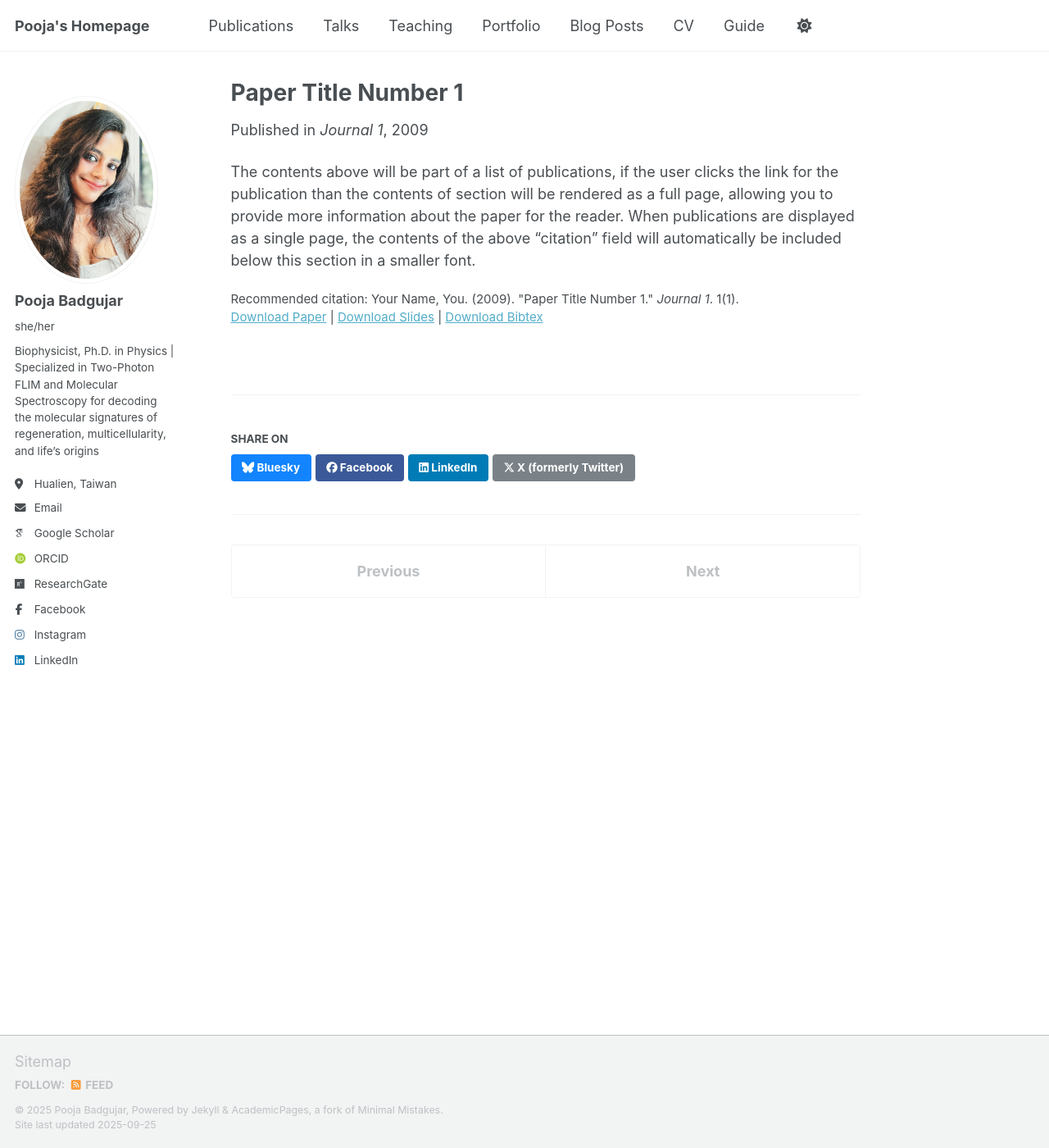
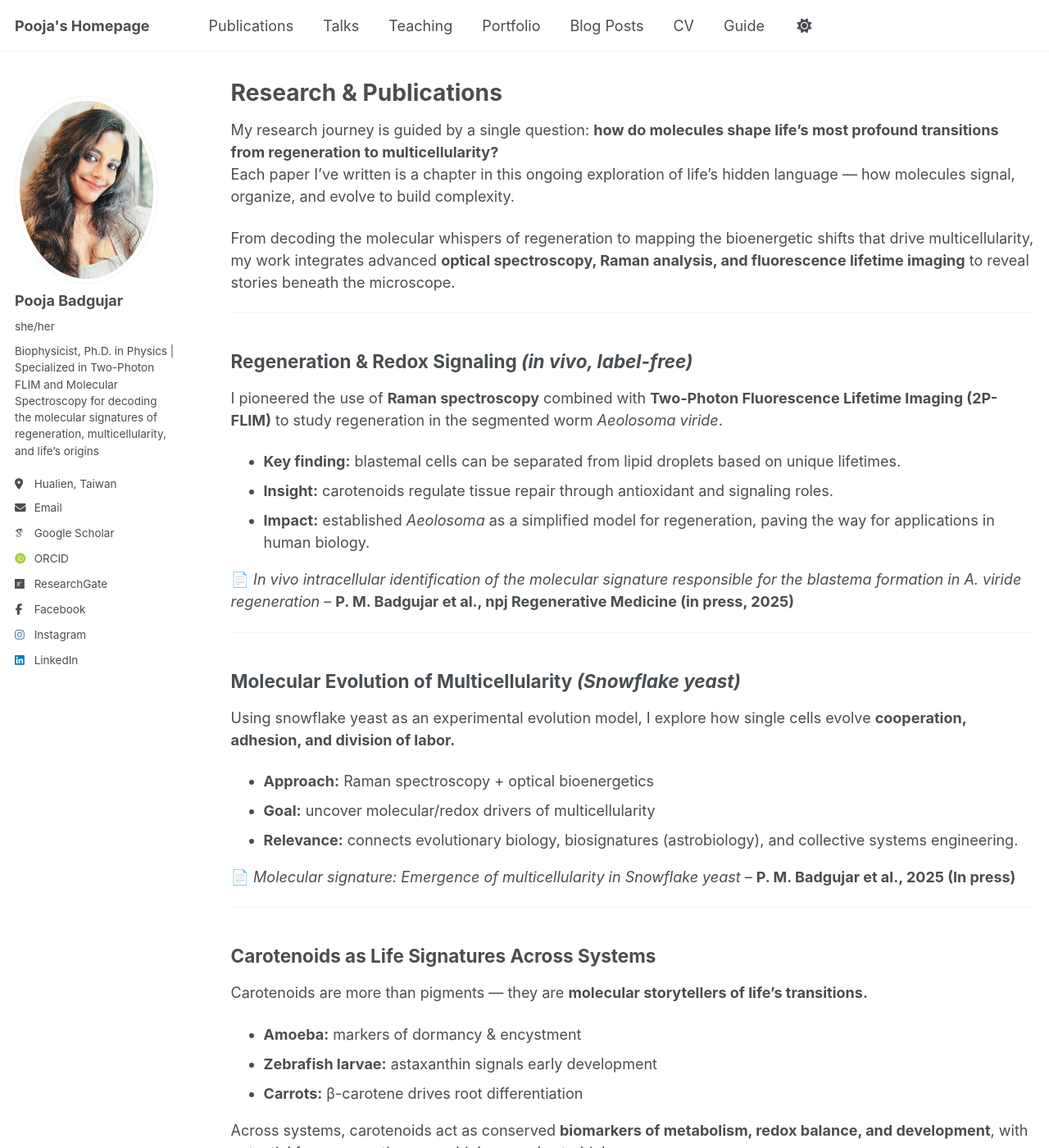
Before and after one commit to pooja-badgujar/pooja, a Jekyll site: the page built from _publications/2009-10-01-paper-title-number-1.md, in a window 1280 px wide and 1400 px high. Shown: the whole window at 82% size. Built offline with Jekyll 4.4.1, drawn with Linux system fonts in a browser that asks for light colours; some web fonts are replaced; a script that is not in the unit is left out; some of the changed text lies outside the part shown.

Commit message:
Update 2009-10-01-paper-title-number-1.md

```diff
--- a/_publications/2009-10-01-paper-title-number-1.md
+++ b/_publications/2009-10-01-paper-title-number-1.md
@@ -1,14 +1,63 @@
 ---
-title: "Paper Title Number 1"
-collection: publications
-category: manuscripts
-permalink: /publication/2009-10-01-paper-title-number-1
-excerpt: 'This paper is about the number 1. The number 2 is left for future work.'
-date: 2009-10-01
-venue: 'Journal 1'
-slidesurl: 'http://academicpages.github.io/files/slides1.pdf'
-paperurl: 'http://academicpages.github.io/files/paper1.pdf'
-bibtexurl: 'http://academicpages.github.io/files/bibtex1.bib'
-citation: 'Your Name, You. (2009). &quot;Paper Title Number 1.&quot; <i>Journal 1</i>. 1(1).'
+layout: archive
+title: "Research & Publications"
+permalink: /research/
+author_profile: true
 ---
-The contents above will be part of a list of publications, if the user clicks the link for the publication than the contents of section will be rendered as a full page, allowing you to provide more information about the paper for the reader. When publications are displayed as a single page, the contents of the above "citation" field will automatically be included below this section in a smaller font.
+
+{% include base_path %}
+
+My research journey is guided by a single question: **how do molecules shape life’s most profound transitions from regeneration to multicellularity?**
+Each paper I’ve written is a chapter in this ongoing exploration of life’s hidden language — how molecules signal, organize, and evolve to build complexity.
+
+From decoding the molecular whispers of regeneration to mapping the bioenergetic shifts that drive multicellularity, my work integrates advanced **optical spectroscopy, Raman analysis, and fluorescence lifetime imaging** to reveal stories beneath the microscope.
+
+---
+
+## Regeneration & Redox Signaling *(in vivo, label-free)*
+
+I pioneered the use of **Raman spectroscopy** combined with **Two-Photon Fluorescence Lifetime Imaging (2P-FLIM)** to study regeneration in the segmented worm *Aeolosoma viride*.
+
+- **Key finding:** blastemal cells can be separated from lipid droplets based on unique lifetimes.
+- **Insight:** carotenoids regulate tissue repair through antioxidant and signaling roles.
+- **Impact:** established *Aeolosoma* as a simplified model for regeneration, paving the way for applications in human biology.
+
+📄 *In vivo intracellular identification of the molecular signature responsible for the blastema formation in A. viride regeneration* – **P. M. Badgujar et al., npj Regenerative Medicine (in press, 2025)**
+
+---
+
+## Molecular Evolution of Multicellularity *(Snowflake yeast)*
+
+Using snowflake yeast as an experimental evolution model, I explore how single cells evolve **cooperation, adhesion, and division of labor.**
+
+- **Approach:** Raman spectroscopy + optical bioenergetics
+- **Goal:** uncover molecular/redox drivers of multicellularity
+- **Relevance:** connects evolutionary biology, biosignatures (astrobiology), and collective systems engineering.
+
+📄 *Molecular signature: Emergence of multicellularity in Snowflake yeast* – **P. M. Badgujar et al., 2025 (In press)**
+
+---
+
+## Carotenoids as Life Signatures Across Systems
+
+Carotenoids are more than pigments — they are **molecular storytellers of life’s transitions.**
+
+- **Amoeba:** markers of dormancy & encystment
+- **Zebrafish larvae:** astaxanthin signals early development
+- **Carrots:** β-carotene drives root differentiation
+
+Across systems, carotenoids act as conserved **biomarkers of metabolism, redox balance, and development**, with potential for regeneration, neurobiology, and astrobiology.
+
+📄 Badgujar, P. M., Lin, Y.-C., Lin, Z.-R., Lin, M.-D., Cheng, C.-L.
+*Raman spectroscopic signals of carotenoid distribution during stages of cell growth of unicellular organisms and plant cells.* **Journal of Raman Spectroscopy, 2023, 54(7), 706**
+
+📄 Badgujar, P. M., Wang, Y.-C., Cheng, C.-L.*
+*A light-mediated study of carotenoids in carrots (*Daucus carota*) using resonance Raman spectroscopy.* **Journal of Raman Spectroscopy, 2021, 52(12), 2609**
+
+---
+
+# Research Vision
+
+Each publication is not just a result — it’s a **step toward understanding life’s universal patterns.**
+My work bridges **regenerative medicine, astrobiology, and evolutionary biology**, guided by one aim:
+👉 to establish **label-free optical assays** as universal tools for studying regeneration, multicellularity, and the origins of life.
```
